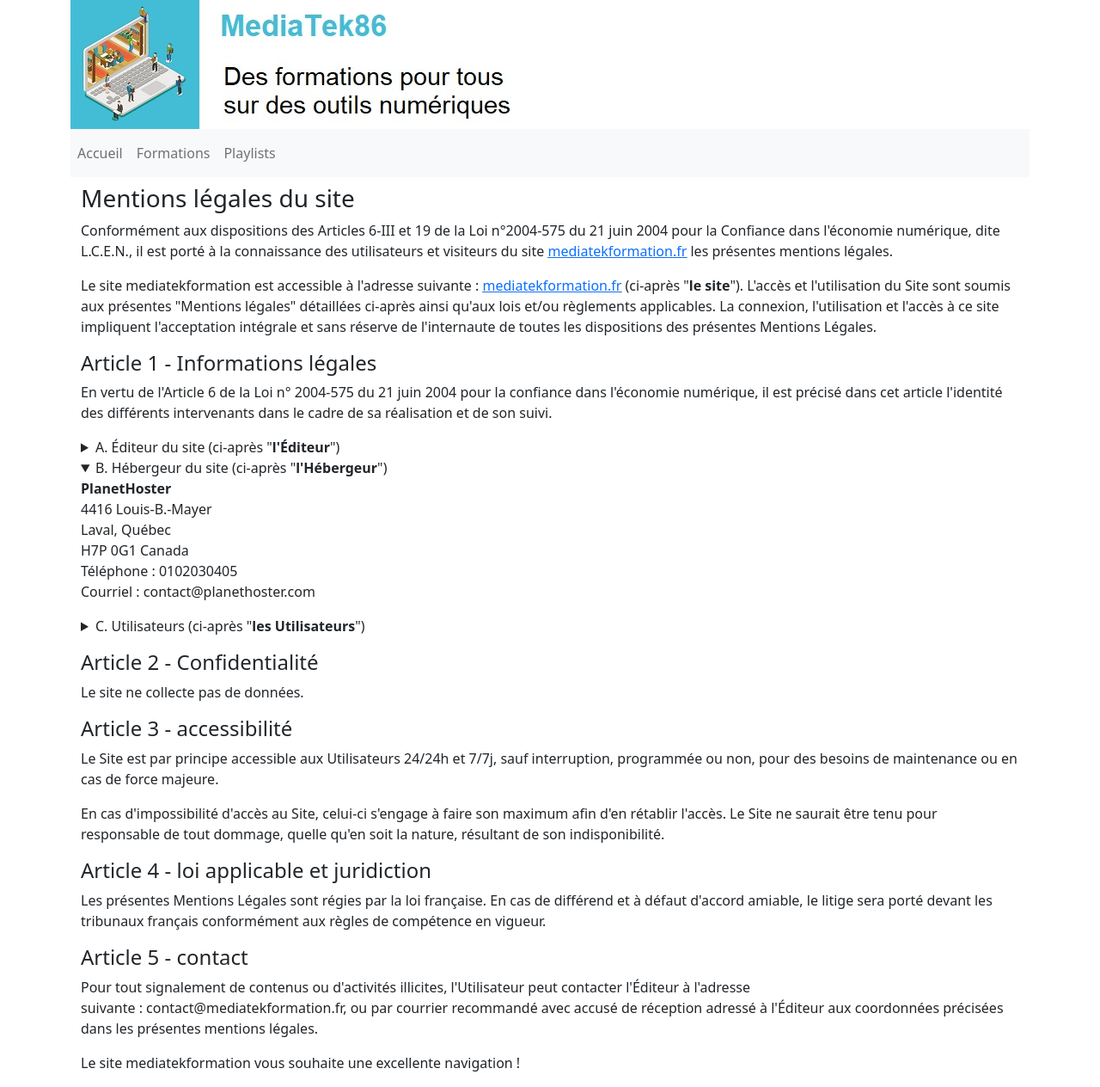
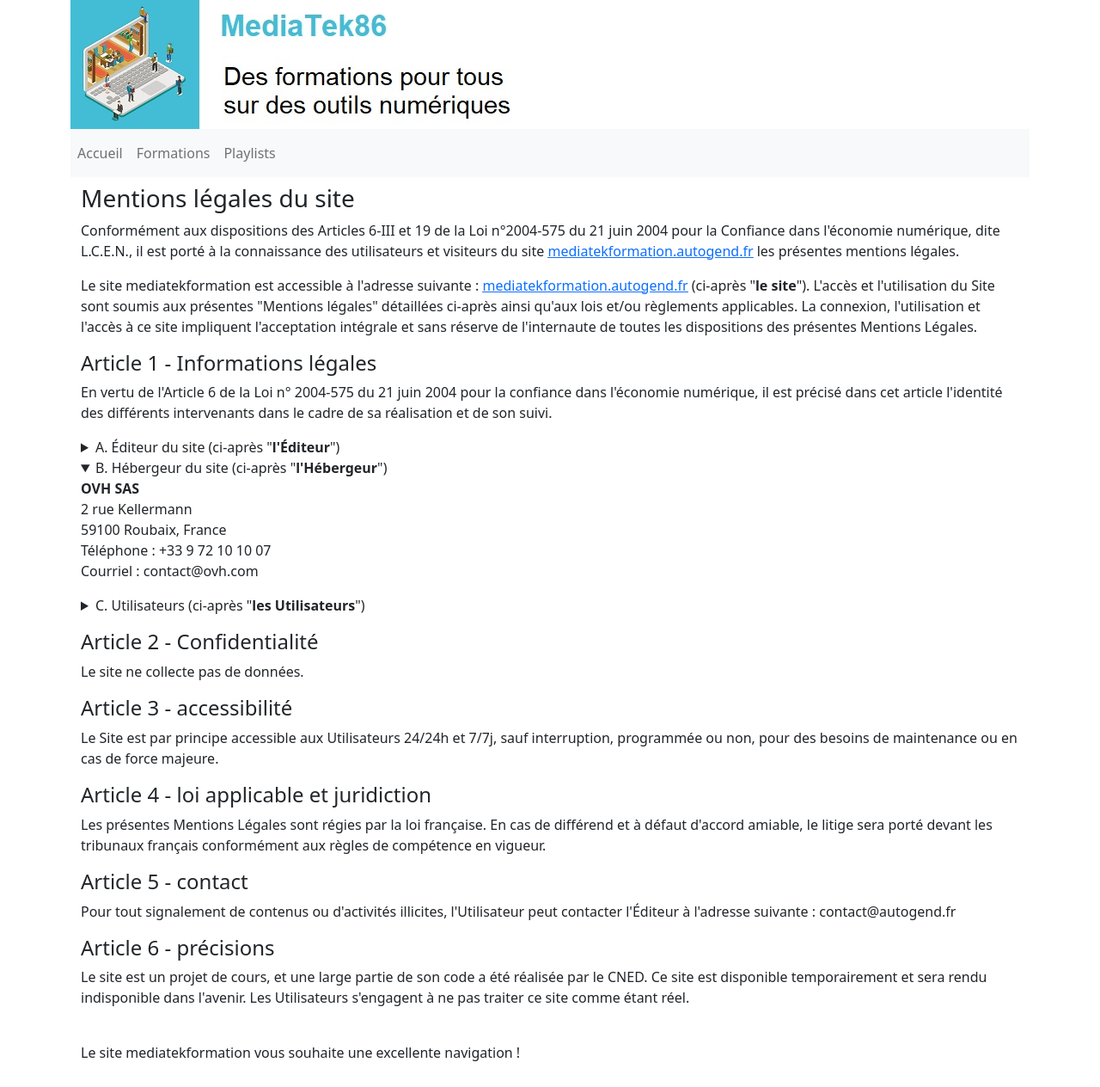
Before and after one commit to Cosmiaou/MediaTek-web, a Symfony app: template templates/pages/cgu.html.twig in a window 1280 px wide, after a click that opens the changed part. Shown: the whole page at 86% size. Run offline with Twig, Linux system fonts and the light colour scheme; the template is opened without the code that fills it, so the values that code supplies are empty; some libraries are stand-ins or nearby versions.

Commit message:
Phase 4 : configuration pour la mise en ligne

```diff
--- a/composer.json
+++ b/composer.json
@@ -13,6 +13,7 @@
         "doctrine/orm": "^3.1",
         "phpdocumentor/reflection-docblock": "^5.4",
         "phpstan/phpdoc-parser": "^1.29",
+        "symfony/apache-pack": "1.0",
         "symfony/asset": "6.4.*",
         "symfony/asset-mapper": "6.4.*",
         "symfony/console": "6.4.*",
--- a/templates/pages/cgu.html.twig
+++ b/templates/pages/cgu.html.twig
@@ -3,31 +3,26 @@
 {% block body %}
 <section class="container mt-2">
     <h3>Mentions légales du site</h3>
-    <p>Conformément aux dispositions des Articles 6-III et 19 de la Loi n°2004-575 du 21 juin 2004 pour la Confiance dans l'économie numérique, dite L.C.E.N., il est porté à la connaissance des utilisateurs et visiteurs du site <u><a href="http://www.mediatekformation.fr">mediatekformation.fr</a></u> les présentes mentions légales.</p>
-    <p>Le site mediatekformation est accessible à l'adresse suivante&nbsp;:&nbsp;<u><a href="http://www.mediatekformation.fr">mediatekformation.fr</a></u> (ci-après "<strong>le site</strong>"). L'accès et l'utilisation du Site sont soumis aux présentes "Mentions légales" détaillées ci-après ainsi qu'aux lois et/ou règlements applicables. La connexion, l'utilisation et l'accès à ce site impliquent l'acceptation intégrale et sans réserve de l'internaute de toutes les dispositions des présentes Mentions Légales.</p>
+    <p>Conformément aux dispositions des Articles 6-III et 19 de la Loi n°2004-575 du 21 juin 2004 pour la Confiance dans l'économie numérique, dite L.C.E.N., il est porté à la connaissance des utilisateurs et visiteurs du site <u><a href="http://www.mediatekformation.autogend.fr">mediatekformation.autogend.fr</a></u> les présentes mentions légales.</p>
+    <p>Le site mediatekformation est accessible à l'adresse suivante&nbsp;:&nbsp;<u><a href="https://www.mediatekformation.autogend.fr">mediatekformation.autogend.fr</a></u> (ci-après "<strong>le site</strong>"). L'accès et l'utilisation du Site sont soumis aux présentes "Mentions légales" détaillées ci-après ainsi qu'aux lois et/ou règlements applicables. La connexion, l'utilisation et l'accès à ce site impliquent l'acceptation intégrale et sans réserve de l'internaute de toutes les dispositions des présentes Mentions Légales.</p>
     <h4>Article 1 - Informations légales</h4>
     <p>En vertu de l'Article 6 de la Loi n° 2004-575 du 21 juin 2004 pour la confiance dans l'économie numérique, il est précisé dans cet article l'identité des différents intervenants dans le cadre de sa réalisation et de son suivi.</p>
     <div class="bd-example">
         <details>
             <summary>A. Éditeur du site (ci-après "<strong>l'Éditeur</strong>")</summary>
             <address>
-                <strong>Jacques Lefevre</strong>
-                <br>rue du Colonel Driant
-                <br>75001 Paris
-                <br>Téléphone&nbsp;:&nbsp;0102030405
-                <br>Courriel&nbsp;:&nbsp;contact@mediatekformation.fr
-                <br>RCS&nbsp;:&nbsp;123456789
+                <strong>.</strong>
+                <br>Courriel&nbsp;:&nbsp;contact@autogend.fr
             </address>
         </details>
         <details>
             <summary>B. Hébergeur du site (ci-après "<strong>l'Hébergeur</strong>")</summary>
             <address>
-                <strong>PlanetHoster</strong>
-                <br>4416 Louis-B.-Mayer
-                <br>Laval, Québec
-                <br>H7P 0G1 Canada
-                <br>Téléphone&nbsp;:&nbsp;0102030405
-                <br>Courriel&nbsp;:&nbsp;contact@planethoster.com
+                <strong>OVH SAS</strong>
+                <br>2 rue Kellermann
+                <br>59100 Roubaix, France
+                <br>Téléphone&nbsp;:&nbsp;+33 9 72 10 10 07
+                <br>Courriel&nbsp;:&nbsp;contact@ovh.com
             </address>
         </details>
         <details>
@@ -41,11 +36,12 @@
     </div>
     <h4 class="mt-3">Article 3 - accessibilité</h4>
     <p>Le Site est par principe accessible aux Utilisateurs 24/24h et 7/7j, sauf interruption, programmée ou non, pour des besoins de maintenance ou en cas de force majeure.</p>
-    <p>En cas d'impossibilité d'accès au Site, celui-ci s'engage à faire son maximum afin d'en rétablir l'accès. Le Site ne saurait être tenu pour responsable de tout dommage, quelle qu'en soit la nature, résultant de son indisponibilité.</p>
     <h4 class="mt-3">Article 4 - loi applicable et juridiction</h4>
     <p>Les présentes Mentions Légales sont régies par la loi française. En cas de différend et à défaut d'accord amiable, le litige sera porté devant les tribunaux français conformément aux règles de compétence en vigueur.</p>
     <h4 class="mt-3">Article 5 - contact</h4>
-    <p>Pour tout signalement de contenus ou d'activités illicites, l'Utilisateur peut contacter l'Éditeur à l'adresse suivante&nbsp;:&nbsp;contact@mediatekformation.fr, ou par courrier recommandé avec accusé de réception adressé à l'Éditeur aux coordonnées précisées dans les présentes mentions légales.</p>
+    <p>Pour tout signalement de contenus ou d'activités illicites, l'Utilisateur peut contacter l'Éditeur à l'adresse suivante&nbsp;:&nbsp;contact@autogend.fr</p>
+    <h4 class="mt-3">Article 6 - précisions</h4>
+    <p>Le site est un projet de cours, et une large partie de son code a été réalisée par le CNED. Ce site est disponible temporairement et sera rendu indisponible dans l'avenir. Les Utilisateurs s'engagent à ne pas traiter ce site comme étant réel.</p><br/>
     <p>Le site mediatekformation vous souhaite une excellente navigation !</p>
 </section>
 
```
Also changed, not shown: mediatekformation_def.sql, public/.htaccess (added), 2 other files.
